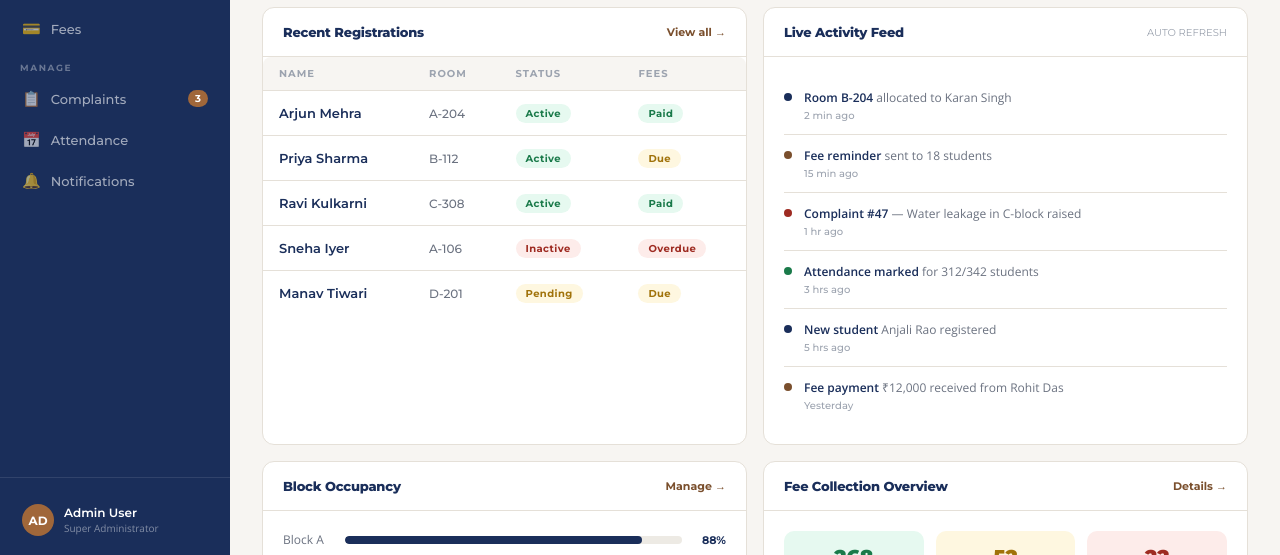
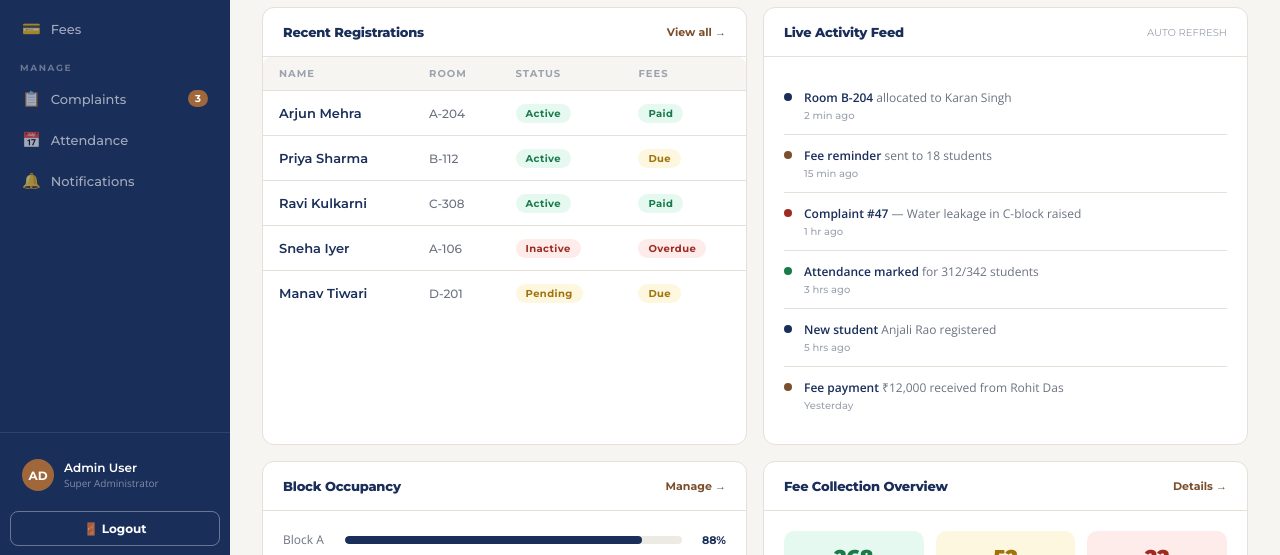
Before and after one commit to amonsadhu/HOSTEL-OS, a plain HTML site: page frontend/index.html in a window 1280 px wide. Shown: the part 238-793 px from the top of the page. Drawn offline with nearby package versions, Linux system fonts and the light colour scheme; no server answers.

Commit message:
logout option added

```diff
--- /dev/null
+++ b/frontend/auth.js
@@ -0,0 +1,29 @@
+/* HostelOS — shared logout button (admin + student pages) */
+(function () {
+  function logout() {
+    var type = localStorage.getItem('hostelos_type');
+    localStorage.removeItem('hostelos_token');
+    localStorage.removeItem('hostelos_user');
+    localStorage.removeItem('hostelos_type');
+    window.location.href = type === 'student' ? 'student-login.html' : 'admin-login.html';
+  }
+  window.hostelosLogout = logout;
+
+  function addButton() {
+    var host = document.querySelector('.sidebar-footer') || document.querySelector('.sidebar');
+    if (!host || document.getElementById('hostelos-logout')) return;
+    var btn = document.createElement('button');
+    btn.id = 'hostelos-logout';
+    btn.textContent = '🚪 Logout';
+    btn.onclick = logout;
+    btn.style.cssText = 'width:100%;margin-top:10px;padding:9px 12px;border:1.5px solid rgba(255,255,255,0.35);' +
+      'background:transparent;color:#fff;border-radius:8px;font-family:Montserrat,sans-serif;font-size:12px;' +
+      'font-weight:700;cursor:pointer;';
+    btn.onmouseover = function () { btn.style.background = 'rgba(255,255,255,0.15)'; };
+    btn.onmouseout = function () { btn.style.background = 'transparent'; };
+    host.appendChild(btn);
+  }
+
+  if (document.readyState === 'loading') document.addEventListener('DOMContentLoaded', addButton);
+  else addButton();
+})();
--- a/frontend/index.html
+++ b/frontend/index.html
@@ -261,4 +261,5 @@ async function loadDashboard() {
 
 document.addEventListener('DOMContentLoaded', loadDashboard);
 </script>
+   <script src="auth.js"></script>
 </body></html>
```
Also changed, not shown: frontend/attendance.html (+1 -0 lines), frontend/complaints.html (+1 -0 lines), frontend/fees.html (+1 -0 lines), frontend/notifications.html (+1 -0 lines), frontend/rooms.html (+1 -0 lines), frontend/student-complaints.html (+1 -0 lines), frontend/student-dashboard.html (+1 -0 lines), frontend/student-fees.html (+1 -0 lines), frontend/student-notifications.html (+1 -0 lines), frontend/students.html (+1 -0 lines).
